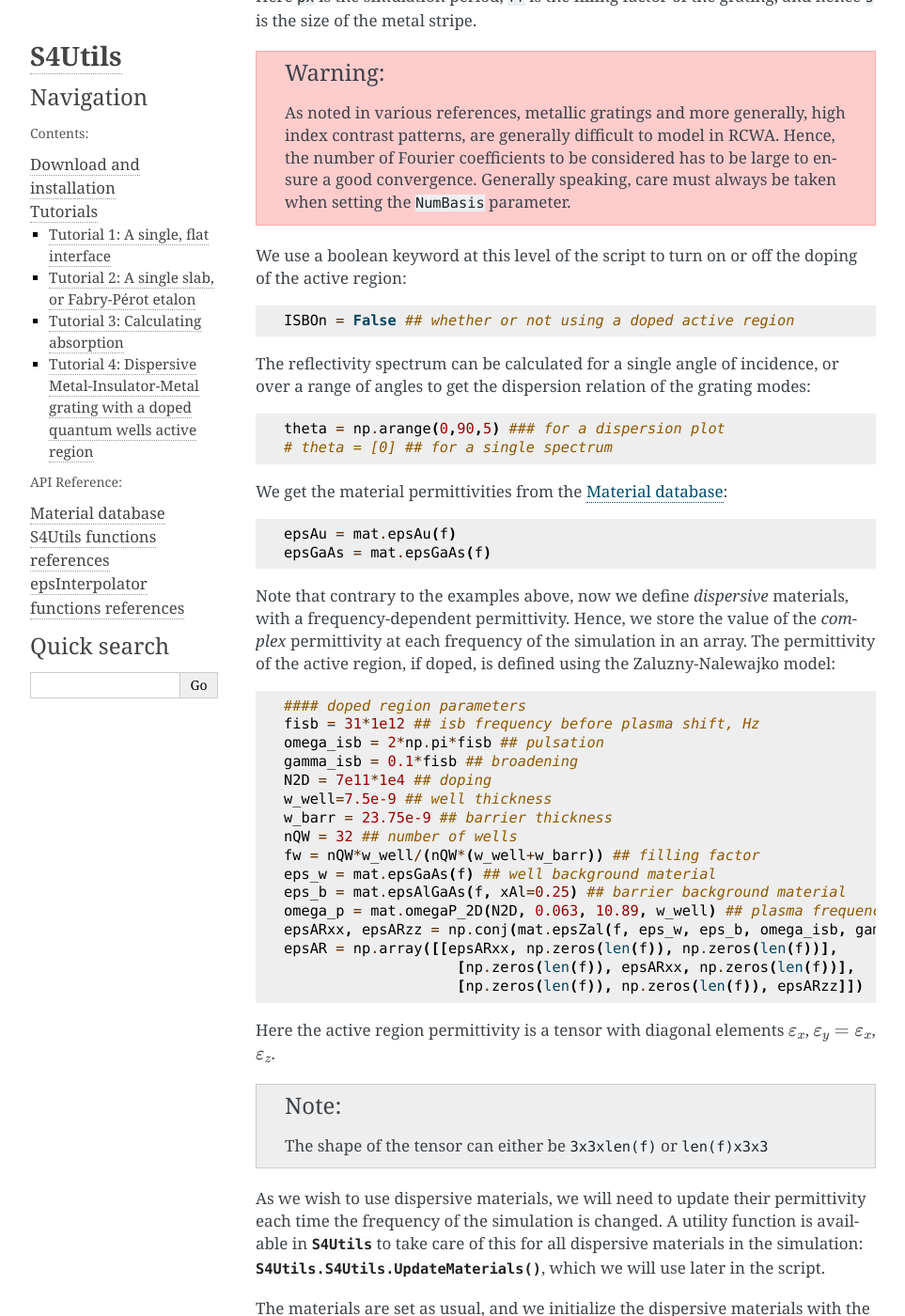
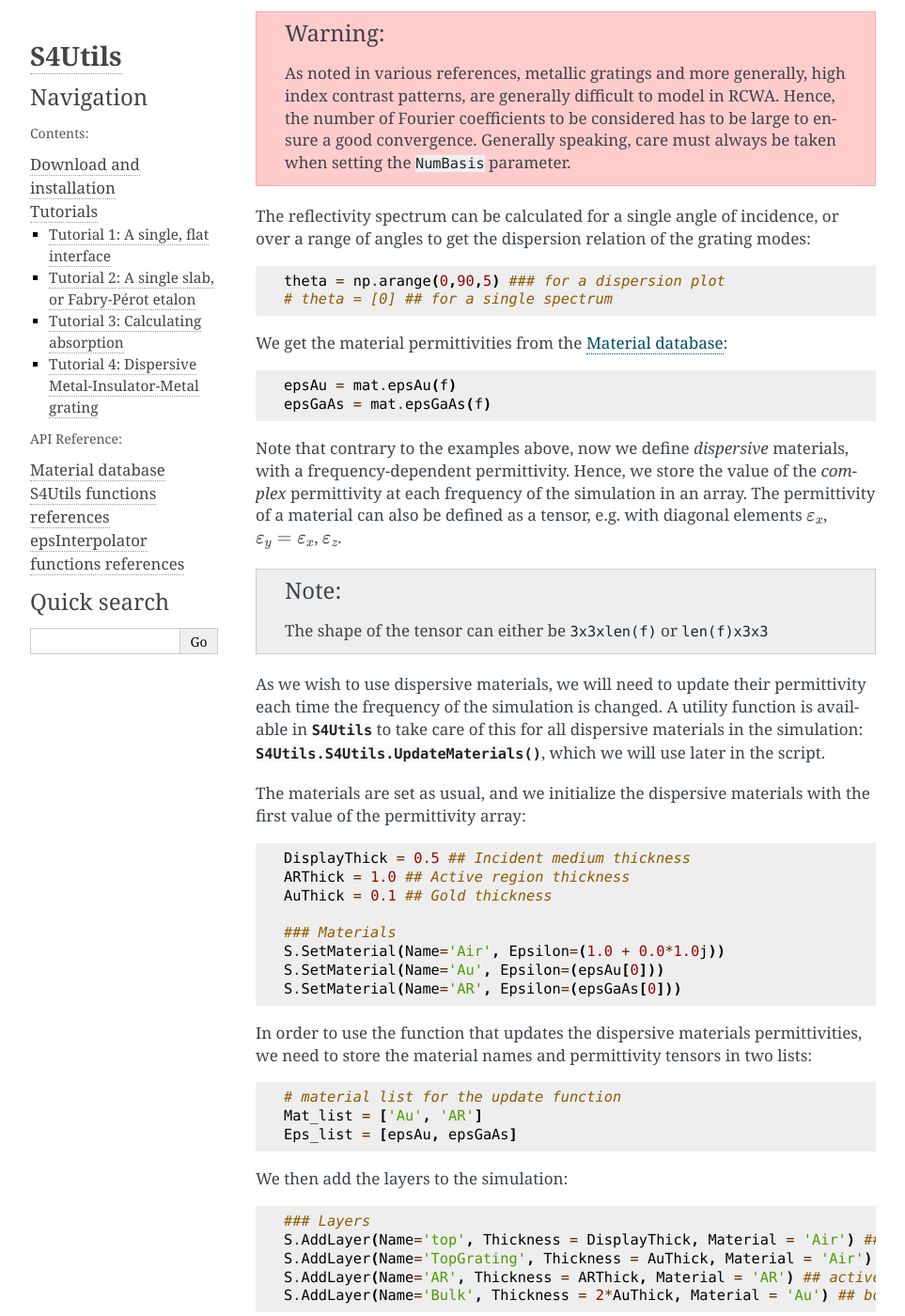
Before and after one commit to pyMatJ/S4Utils, a Sphinx documentation site: the page built from docs/source/Tutorials.rst, in a window 1280 px wide and 1400 px high, scrolled down 10694 px. Shown: the whole window at 94% size, without its empty margins (148-1111 px from the left). Built offline with Sphinx 7.4.7, drawn with Linux system fonts in a browser that asks for light colours; some of the changed text lies outside the part shown.

```diff
--- a/docs/source/Tutorials.rst
+++ b/docs/source/Tutorials.rst
@@ -289,8 +289,8 @@ where we plot the reflection and transmission. We compare the computed absorptio
 
 ..  _Tuto4-MIM:
 
-Tutorial 4: Dispersive Metal-Insulator-Metal grating with a doped quantum wells active region
-----------------------------------------------------------------------------------------------
+Tutorial 4: Dispersive Metal-Insulator-Metal grating
+-----------------------------------------------------
 
 As a last tutorial, we focus on the optical properties of 1D rectangular metallic gratings under TM excitation. The example file can be found under `examples/MIM_DispersiveGrating.py <../../../examples/MIM_DispersiveGrating.py>`_. This example demonstrates the first patterning method, and shows some of the more complex S\ :sup:`4` options. In addition, it shows some of the utilities functions from :py:mod:`S4Utils` to make the python API more user friendly.
 
@@ -329,9 +329,6 @@ Here ``px`` is the simulation period, ``ff`` is the filling factor of the gratin
 
 .. warning:: As noted in various references, metallic gratings and more generally, high index contrast patterns, are generally difficult to model in RCWA. Hence, the number of Fourier coefficients to be considered has to be large to ensure a good convergence. Generally speaking, care must always be taken when setting the ``NumBasis`` parameter.
 
-We use a boolean keyword at this level of the script to turn on or off the doping of the active region::
-
-    ISBOn = False ## whether or not using a doped active region
 
 The reflectivity spectrum can be calculated for a single angle of incidence, or over a range of angles to get the dispersion relation of the grating modes::
 
@@ -343,26 +340,8 @@ We get the material permittivities from the :ref:`MaterialFunctions-label`::
     epsAu = mat.epsAu(f)
     epsGaAs = mat.epsGaAs(f)
 
-Note that contrary to the examples above, now we define *dispersive* materials, with a frequency-dependent permittivity. Hence, we store the value of the *complex* permittivity at each frequency of the simulation in an array. The permittivity of the active region, if doped, is defined using the Zaluzny-Nalewajko model::
-
-    #### doped region parameters
-    fisb = 31*1e12 ## isb frequency before plasma shift, Hz
-    omega_isb = 2*np.pi*fisb ## pulsation
-    gamma_isb = 0.1*fisb ## broadening
-    N2D = 7e11*1e4 ## doping
-    w_well=7.5e-9 ## well thickness
-    w_barr = 23.75e-9 ## barrier thickness
-    nQW = 32 ## number of wells
-    fw = nQW*w_well/(nQW*(w_well+w_barr)) ## filling factor
-    eps_w = mat.epsGaAs(f) ## well background material
-    eps_b = mat.epsAlGaAs(f, xAl=0.25) ## barrier background material
-    omega_p = mat.omegaP_2D(N2D, 0.063, 10.89, w_well) ## plasma frequency
-    epsARxx, epsARzz = np.conj(mat.epsZal(f, eps_w, eps_b, omega_isb, gamma_isb, omega_p, fw))
-    epsAR = np.array([[epsARxx, np.zeros(len(f)), np.zeros(len(f))],
-                        [np.zeros(len(f)), epsARxx, np.zeros(len(f))],
-                        [np.zeros(len(f)), np.zeros(len(f)), epsARzz]])
-
-Here the active region permittivity is a tensor with diagonal elements :math:`\varepsilon_x`, :math:`\varepsilon_y=\varepsilon_x`, :math:`\varepsilon_z`.
+Note that contrary to the examples above, now we define *dispersive* materials, with a frequency-dependent permittivity. Hence, we store the value of the *complex* permittivity at each frequency of the simulation in an array.
+The permittivity of a material can also be defined as a tensor, e.g. with diagonal elements :math:`\varepsilon_x`, :math:`\varepsilon_y=\varepsilon_x`, :math:`\varepsilon_z`.
 
 .. note:: The shape of the tensor can either be ``3x3xlen(f)`` or ``len(f)x3x3``
 
@@ -377,22 +356,14 @@ The materials are set as usual, and we initialize the dispersive materials with
     ### Materials
     S.SetMaterial(Name='Air', Epsilon=(1.0 + 0.0*1.0j))
     S.SetMaterial(Name='Au', Epsilon=(epsAu[0]))
+    S.SetMaterial(Name='AR', Epsilon=(epsGaAs[0]))
 
 In order to use the function that updates the dispersive materials permittivities, we need to store the material names and permittivity tensors in two lists::
 
     # material list for the update function
     Mat_list = ['Au', 'AR']
-    Eps_list = [epsAu]
+    Eps_list = [epsAu, epsGaAs]
 
-where we add the active region (AR) permittivity depending on the value of the ``ISBOn`` parameter::
-
-    if ISBOn:
-        print('Doped Active Region in')
-        S.SetMaterial(Name='AR', Epsilon=S4Utils.totuple(epsAR[:,:,0]))
-        Eps_list.append(epsAR)
-    else:
-        S.SetMaterial(Name='AR', Epsilon=(epsGaAs[0]))
-        Eps_list.append(epsGaAs)
 
 We then add the layers to the simulation::
 
```
Also changed, not shown: 2 other files.
